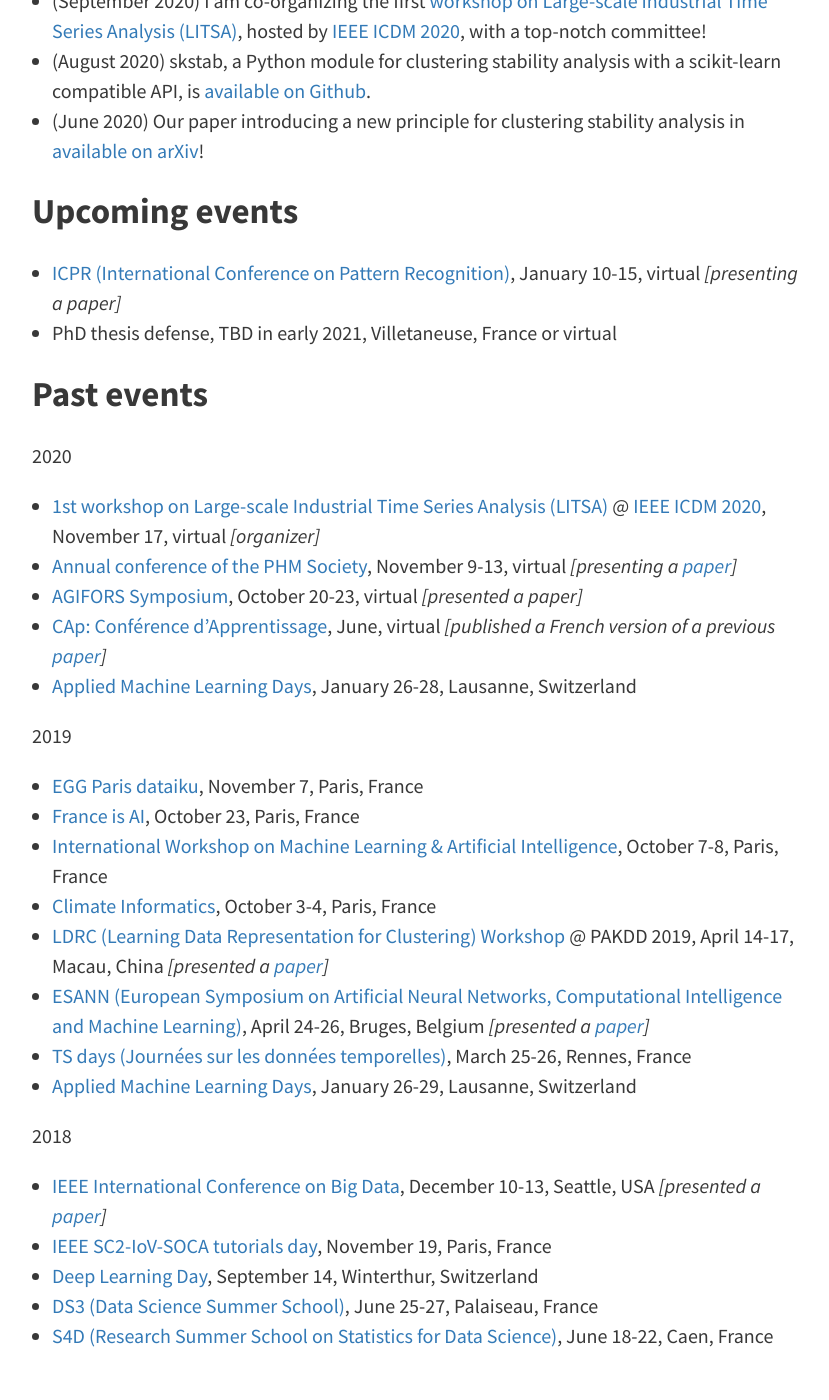
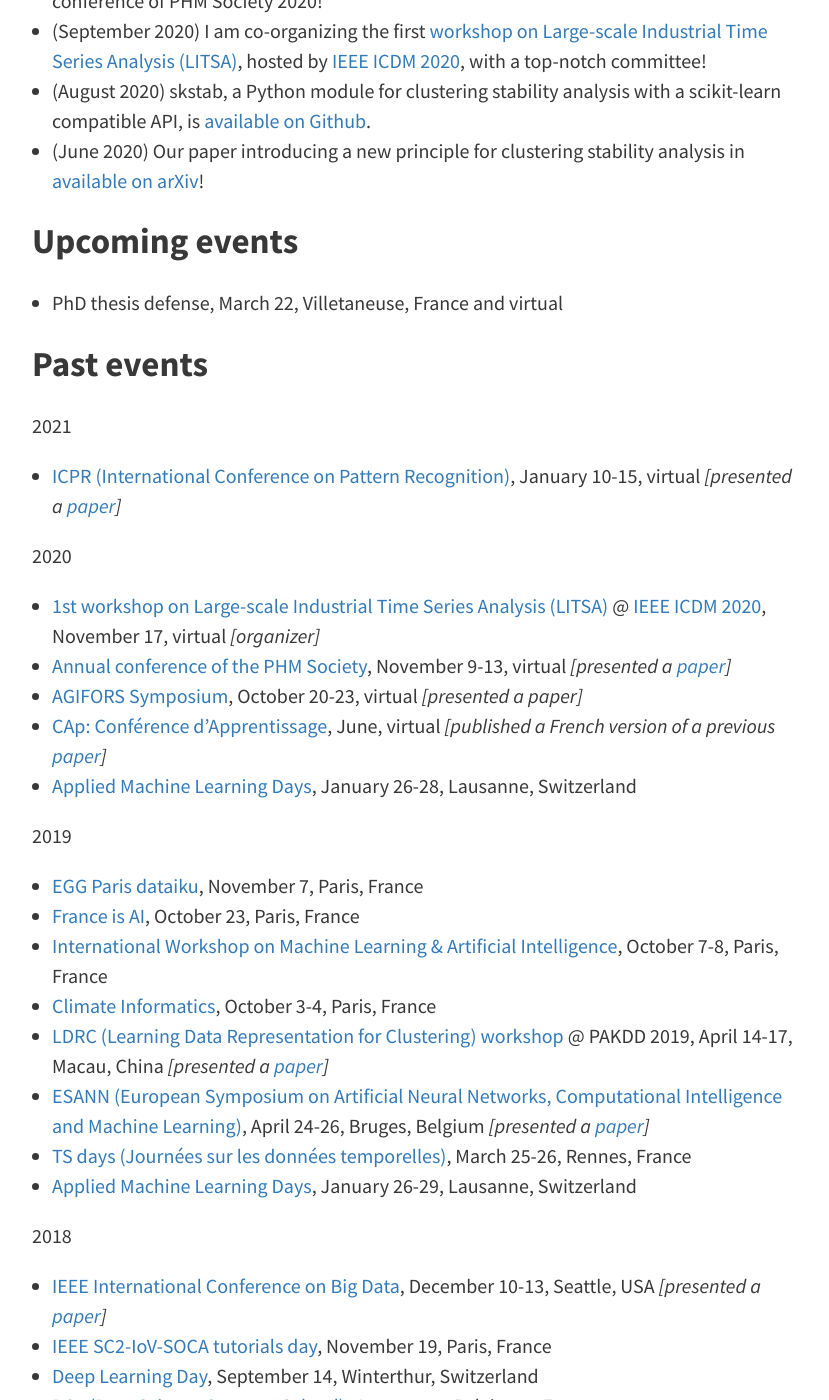
Before and after one commit to FlorentF9/florentf9.github.io, a Jekyll site: the page built from pages/about.md, in a window 1280 px wide and 1400 px high, scrolled down 1018 px. Shown: the whole window, without its empty margins (224-1053 px from the left). Built offline with Jekyll 4.4.1, drawn with Linux system fonts in a browser that asks for light colours; some web fonts are replaced; some of the changed text lies outside the part shown.

Commit message:
Update about.md and add thesis manuscript

```diff
--- a/pages/about.md
+++ b/pages/about.md
@@ -18,6 +18,7 @@
 
 ## News
 
+* (January 2021) I will defend my PhD thesis on March 22, 2021.
 * (November 2020) The first LITSA workshop at ICDM was a success! Thanks to all participants, organizers and committee members.
 * (October 2020) Our paper applying the Stadion clustering criterion to transformation-invariant time series is accepted at ICPR 2020!
 * (September 2020) Paper on large-scale vibration monitoring accepted at the annual conference of PHM Society 2020!
@@ -27,15 +28,18 @@
 
 ## Upcoming events
 
-* [ICPR (International Conference on Pattern Recognition)](https://www.micc.unifi.it/icpr2020/), January 10-15, virtual *[presenting a paper]*
-* PhD thesis defense, TBD in early 2021, Villetaneuse, France or virtual
+* PhD thesis defense, March 22, Villetaneuse, France and virtual
 
 ## Past events
+
+2021
+
+* [ICPR (International Conference on Pattern Recognition)](https://www.micc.unifi.it/icpr2020/), January 10-15, virtual *[presented a [paper](/publications)]*
 
 2020
 
 * [1st workshop on Large-scale Industrial Time Series Analysis (LITSA)](https://lipn.github.io/LITSA2020/) @ [IEEE ICDM 2020](http://icdm2020.bigke.org/), November 17, virtual *[organizer]*
-* [Annual conference of the PHM Society](https://www.phmsociety.org/events/conference/phm/20), November 9-13, virtual *[presenting a [paper](/publications)]*
+* [Annual conference of the PHM Society](https://www.phmsociety.org/events/conference/phm/20), November 9-13, virtual *[presented a [paper](/publications)]*
 * [AGIFORS Symposium](https://agifors.org/symposium_2020), October 20-23, virtual *[presented a paper]*
 * [CAp: Conférence d'Apprentissage](https://cap-rfiap2020.sciencesconf.org/), June, virtual *[published a French version of a previous [paper](/publications)]*
 * [Applied Machine Learning Days](https://www.appliedmldays.org/), January 26-28, Lausanne, Switzerland
@@ -46,7 +50,7 @@
 * [France is AI](https://franceisai.com/), October 23, Paris, France
 * [International Workshop on Machine Learning & Artificial Intelligence](https://workshopmlai.wp.imt.fr/), October 7-8, Paris, France
 * [Climate Informatics](https://sites.google.com/view/climateinformatics2019/), October 3-4, Paris, France
-* [LDRC (Learning Data Representation for Clustering) Workshop](https://sites.google.com/view/pakdd-workshop-ldrc2019/) @ PAKDD 2019, April 14-17, Macau, China *[presented a [paper](/publications)]*
+* [LDRC (Learning Data Representation for Clustering) workshop](https://sites.google.com/view/pakdd-workshop-ldrc2019/) @ PAKDD 2019, April 14-17, Macau, China *[presented a [paper](/publications)]*
 * [ESANN (European Symposium on Artificial Neural Networks, Computational Intelligence and Machine Learning)](https://www.elen.ucl.ac.be/esann/), April 24-26, Bruges, Belgium *[presented a [paper](/publications)]*
 * [TS days (Journées sur les données temporelles)](https://project.inria.fr/tsdays/), March 25-26, Rennes, France
 * [Applied Machine Learning Days](https://www.appliedmldays.org/), January 26-29, Lausanne, Switzerland
```
Also changed, not shown: 1 other file.
